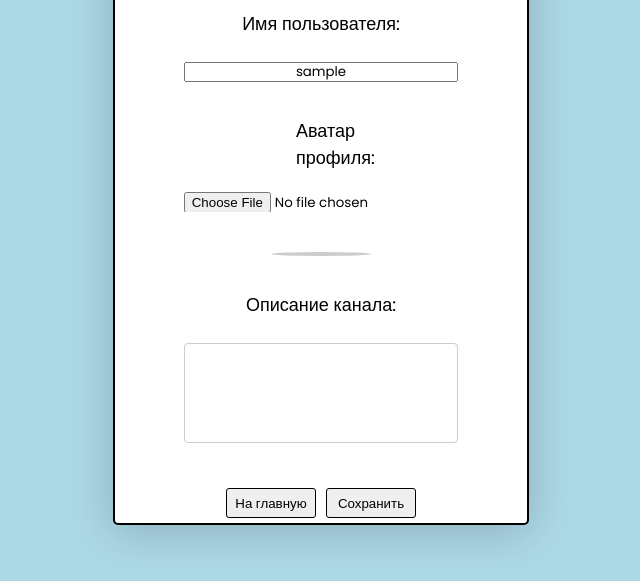
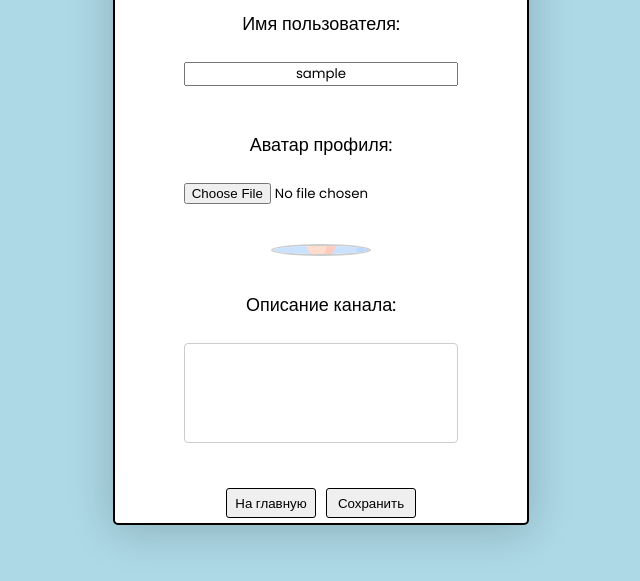
Before and after one commit to On1meshn1k/Pblog-NodeJs, a website: page public/edit-profile.html in a window 1280 px wide. Shown: the part 175-756 px from the top of the page, without its empty margins (319-959 px from the left). Drawn offline with Linux system fonts and the light colour scheme; no server answers; sample sign-in values are in the browser's storage.

Commit message:
edit-profile UI fixes

```diff
--- a/public/css/edit-profile.css
+++ b/public/css/edit-profile.css
@@ -44,8 +44,9 @@ h1 {
     font-size: 18px
 }
 
-.avatar {
-    font-size: 18px
+.avatar-label {
+    font-size: 18px;
+    margin-top: 20px;
 }
 
 .channel-description {
@@ -96,7 +97,6 @@ button {
 input {
     text-align: center;
     width: 70%;
-    height: 20px;
 }
 
 .avatar-preview {
--- a/public/edit-profile.html
+++ b/public/edit-profile.html
@@ -15,7 +15,7 @@
             <h1>Редактировать профиль</h1>
             <label for="username" class="username">Имя пользователя:</label><br>
             <input type="text" id="username" name="username" maxlength="20"><br>
-            <label for="avatar" class="avatar">Аватар профиля:</label><br>
+            <label for="avatar" class="avatar-label">Аватар профиля:</label><br>
             <input type="file" id="avatar" name="avatar" accept="image/*"><br>
             <div class="avatar-preview">
                 <img id="avatarPreview" src="images/default-avatar.png" alt="Предпросмотр аватарки">
```
